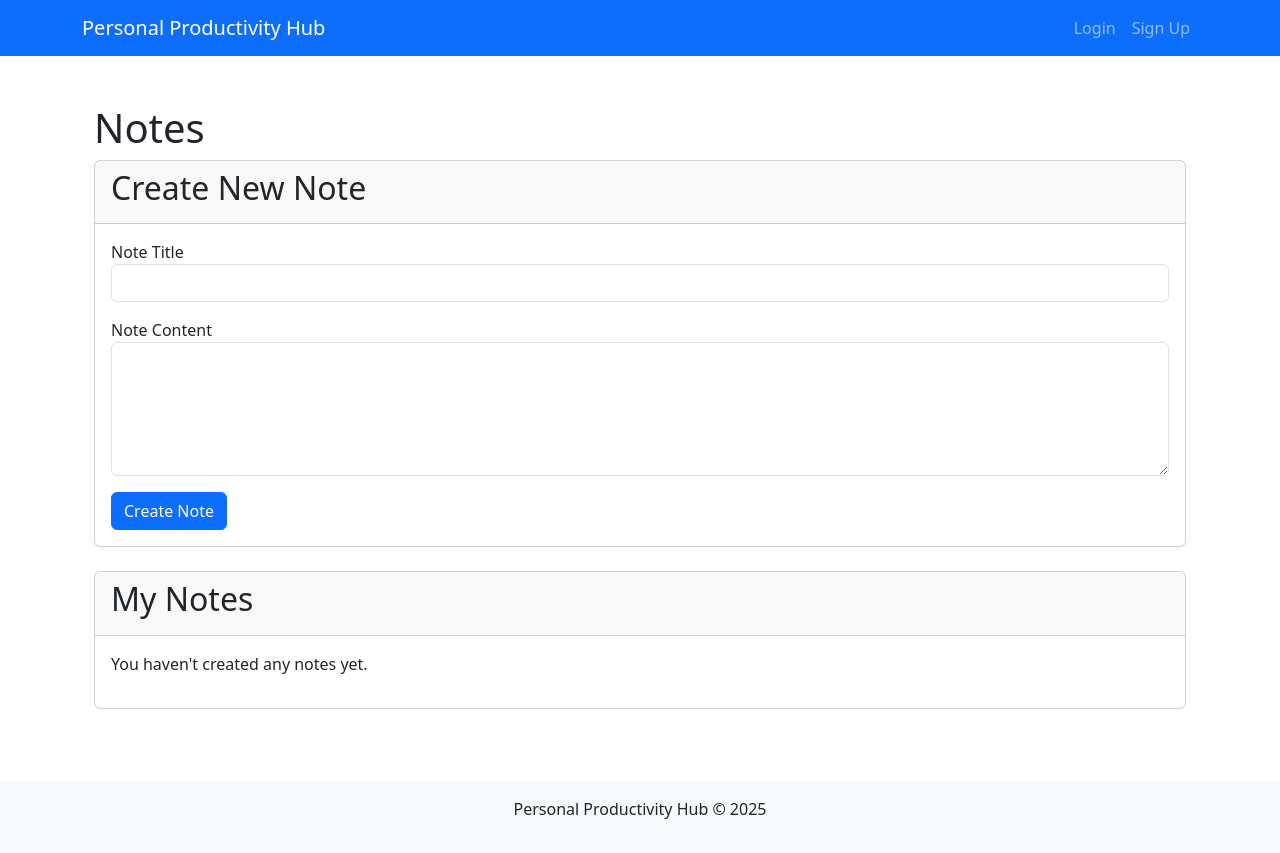
After one commit to Abdulrahman-Nasser0/Personal-Productivity-Hub, a Flask app: page /notes/ in a window 1280 px wide. The commit adds this page. Run offline with Flask 3, Linux system fonts and the light colour scheme.

Commit message:
fix a small problem

```diff
--- a/app/__init__.py
+++ b/app/__init__.py
@@ -18,9 +18,11 @@ def create_app():
     # Register blueprints
     from app.modules.habits import habits_bp
     from app.modules.todos import todos_bp
+    from app.modules.notes import notes_bp
 
     app.register_blueprint(habits_bp)
     app.register_blueprint(todos_bp)
+    app.register_blueprint(notes_bp)
 
     # Register main routes
     from app import routes
--- /dev/null
+++ b/app/modules/notes/__init__.py
@@ -0,0 +1 @@
+from .routes import notes_bp
--- /dev/null
+++ b/app/modules/notes/routes.py
@@ -0,0 +1,47 @@
+from flask import Blueprint, render_template, request, redirect, url_for, flash, session
+from app import db
+from app.models import Note, User
+
+notes_bp = Blueprint('notes', __name__, url_prefix='/notes')
+
+@notes_bp.route('/')
+def index():
+    """Display notes for the logged-in user and a form to create a new note"""
+    user_email = session.get('email')  # Get the logged-in user's email
+    if user_email:
+        user = User.query.filter_by(email=user_email).first()
+        if user:
+            notes = Note.query.filter_by(user_id=user.id).all()  # Filter notes by user_id
+        else:
+            notes = []  # No user found
+    else:
+        notes = []  # No email in session
+
+    return render_template('notes/index.html', notes=notes)
+
+@notes_bp.route('/create', methods=['POST'])
+def create():
+    """Create a new note"""
+    title = request.form.get('title')
+    content = request.form.get('content')
+    user_email = session.get('email')  # Get the logged-in user's email
+
+    if title and content and user_email:
+        user = User.query.filter_by(email=user_email).first()
+        if user:
+            note = Note(title=title, content=content, user_id=user.id)  # Link note to user
+            db.session.add(note)
+            db.session.commit()
+            flash('Note created successfully!', 'success')
+        else:
+            flash('User not found. Please log in again.', 'danger')
+    else:
+        flash('Invalid input. Please try again.', 'danger')
+
+    return redirect(url_for('notes.index'))
+
+@notes_bp.route('/view/<int:note_id>')
+def view(note_id):
+    """View a specific note's content"""
+    note = Note.query.get_or_404(note_id)
+    return render_template('notes/view.html', note=note)
--- a/app/templates/base.html
+++ b/app/templates/base.html
@@ -34,7 +34,7 @@
                         </li>
                         <li class="nav-item">
                             <a class="nav-link {% if request.blueprint == 'notes' %}active{% endif %}"
-                               href="{{ url_for('index') }}">Notes</a>
+                               href="{{ url_for('notes.index') }}">Notes</a>
                                <!-- must be updated to aa.index -->
                         </li>
                         <li class="nav-item">
--- /dev/null
+++ b/app/templates/notes/index.html
@@ -0,0 +1,48 @@
+{% extends 'base.html' %}
+
+{% block content %}
+<div class="container">
+    <h1>Notes</h1>
+
+    <div class="card mb-4">
+        <div class="card-header">
+            <h2>Create New Note</h2>
+        </div>
+        <div class="card-body">
+            <form action="{{ url_for('notes.create') }}" method="post">
+                <div class="form-group mb-3">
+                    <label for="title">Note Title</label>
+                    <input type="text" class="form-control" id="title" name="title" required>
+                </div>
+                <div class="form-group mb-3">
+                    <label for="content">Note Content</label>
+                    <textarea class="form-control" id="content" name="content" rows="5" required></textarea>
+                </div>
+                <button type="submit" class="btn btn-primary">Create Note</button>
+            </form>
+        </div>
+    </div>
+
+    <div class="card">
+        <div class="card-header">
+            <h2>My Notes</h2>
+        </div>
+        <div class="card-body">
+            {% if notes %}
+                <div class="notes-list">
+                    {% for note in notes %}
+                        <div class="note-item animate__animated animate__fadeIn">
+                            <a href="{{ url_for('notes.view', note_id=note.id) }}" class="note-link">
+                                <h3>{{ note.title }}</h3>
+                                <p class="note-preview">{{ note.content[:100] }}{% if note.content|length > 100 %}...{% endif %}</p>
+                            </a>
+                        </div>
+                    {% endfor %}
+                </div>
+            {% else %}
+                <p>You haven't created any notes yet.</p>
+            {% endif %}
+        </div>
+    </div>
+</div>
+{% endblock %}
```
Also changed, not shown: app/models.py (+12 -0 lines), app/modules/habits/routes.py (+9 -1 lines), app/templates/notes/view.html (added, +17 -0 lines), migrations/versions/a537b85f9c65_add_user_id_to_notes.py (added, +35 -0 lines), app/app.db.
